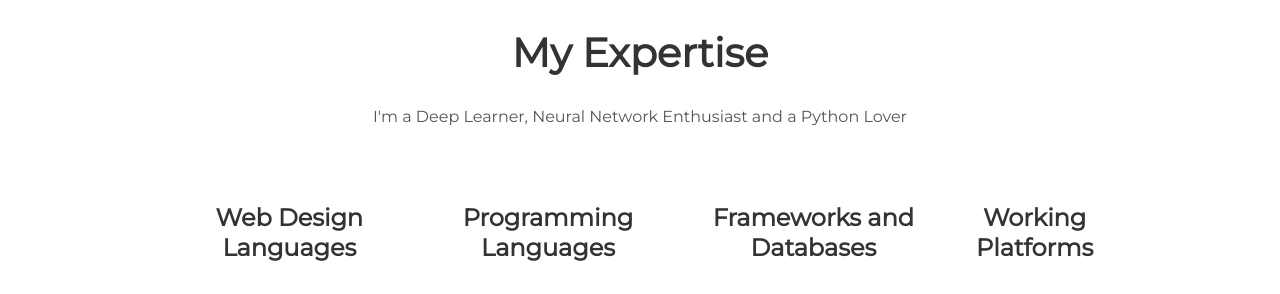
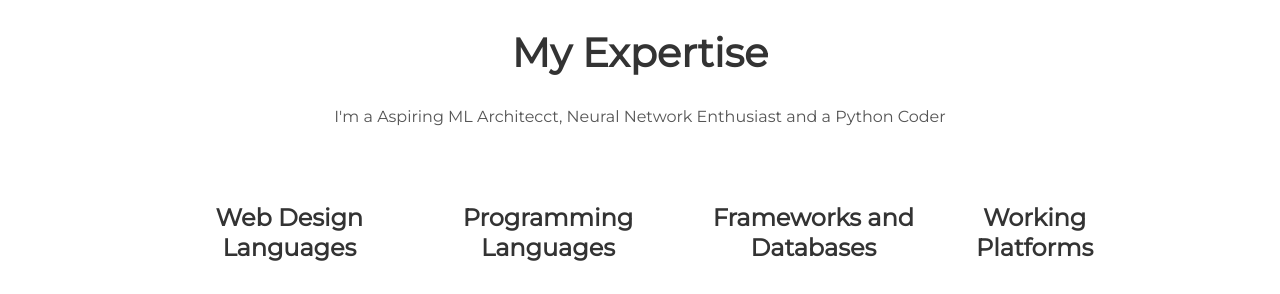
Before and after one commit to swastikmhptr/swastikmhptr.github.io, a Jekyll site: the page built from index.html, in a window 1280 px wide and 900 px high, scrolled down 799 px. Shown: the part 153-447 px from the top of the window. Built offline with Jekyll 4.4.1, drawn with Linux system fonts in a browser that asks for light colours; nearby versions of some CDN libraries.

Commit message:
Update _config.yml

```diff
--- a/_config.yml
+++ b/_config.yml
@@ -6,7 +6,7 @@ url: "https://www.linkedin.com/in/swastikmahapatra1996"
 
 # User settings
 username: Swastik Mahapatra
-user_description: I'm a Deep Learner, Neural Network Enthusiast and a Python Lover
+user_description: I'm a Aspiring ML Architecct, Neural Network Enthusiast and a Python Coder
 user_title: Aspiting ML Architect / Deep Learning Enthusiast
 email: swastik.mhptr@gmail.com
 twitter_username: SwastikMahapat8
```
